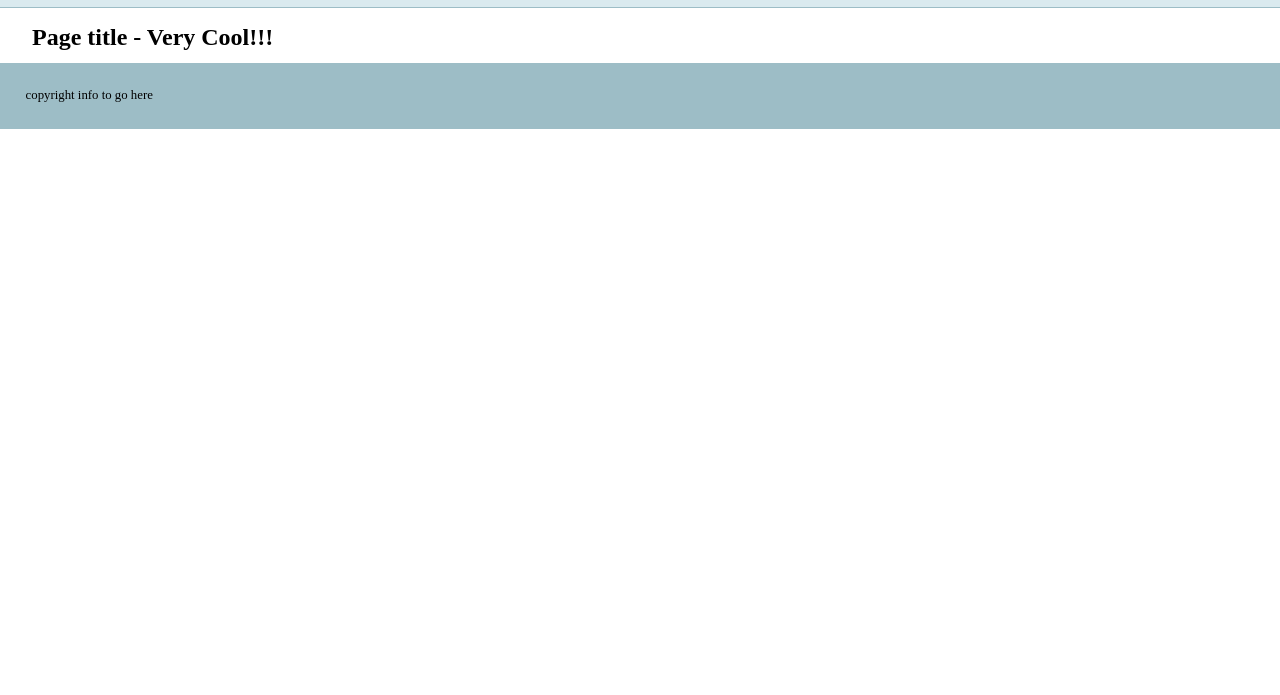
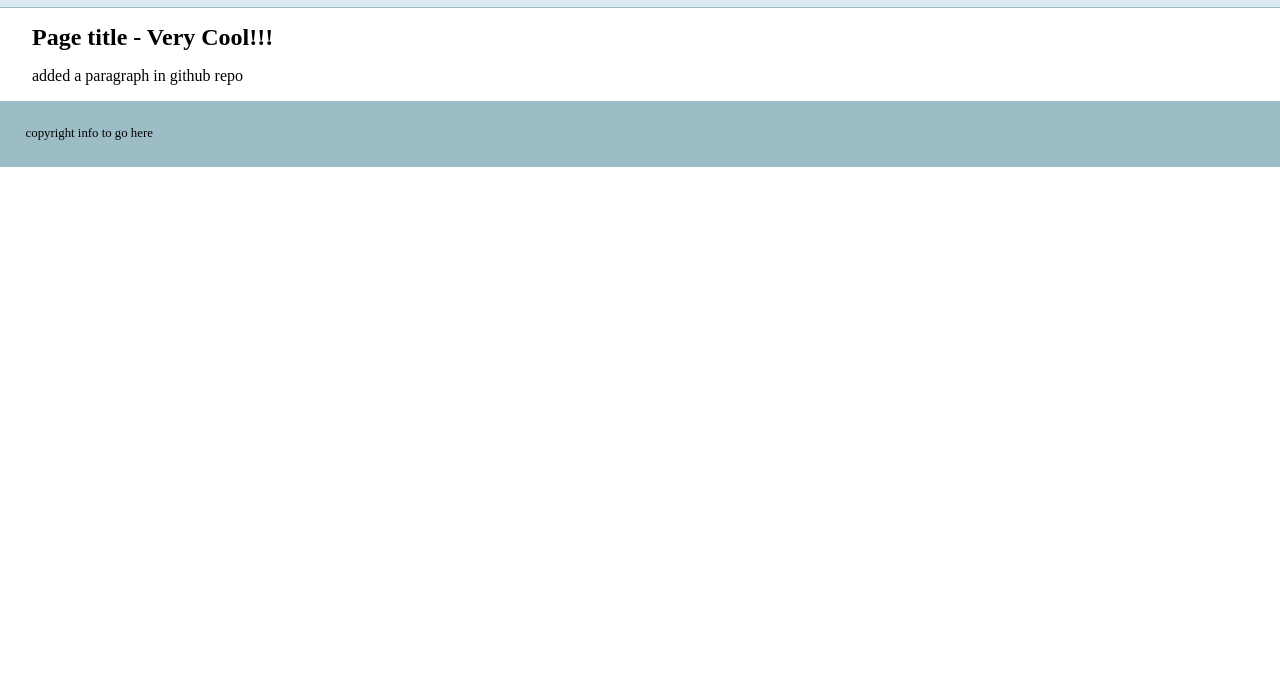
Before and after one commit to quantdaddy/git-basics, a plain HTML site: page index.html in a window 1280 px wide. Shown: the part 105-800 px from the top of the page. Drawn offline with nearby package versions, Linux system fonts and the light colour scheme.

Commit message:
added another paragraph in github repo

```diff
--- a/index.html
+++ b/index.html
@@ -20,6 +20,7 @@
     </nav>
     <main>
         <h2> Page title - Very Cool!!! </h2>
+        <p> added a paragraph in github repo</p>
     </main>
     <footer>
         copyright info to go here
```
